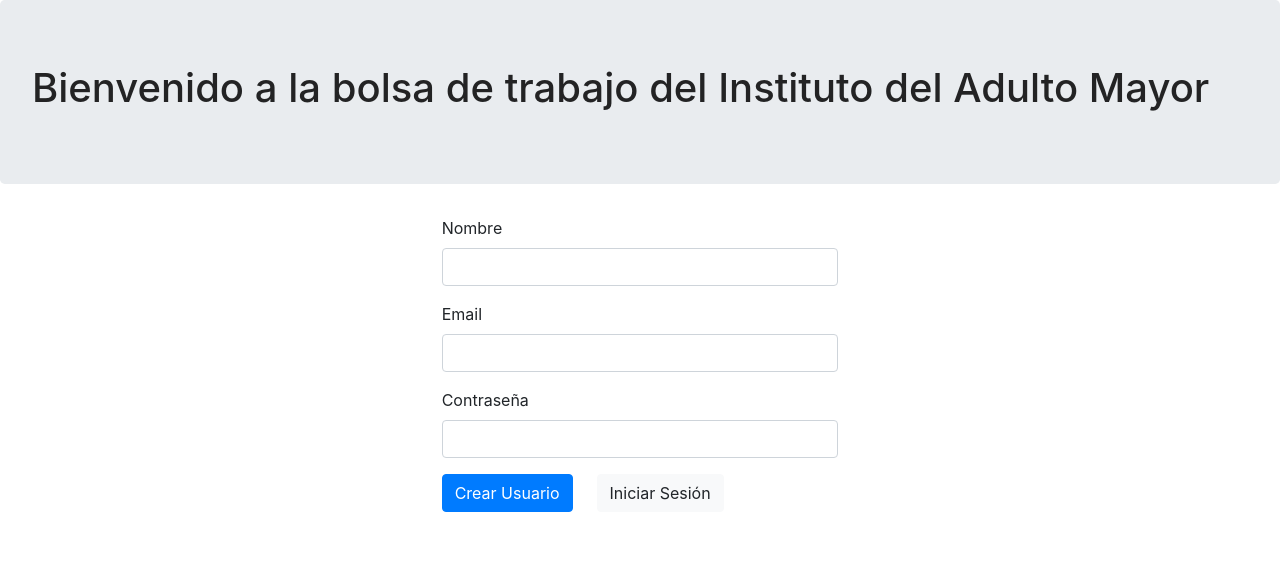
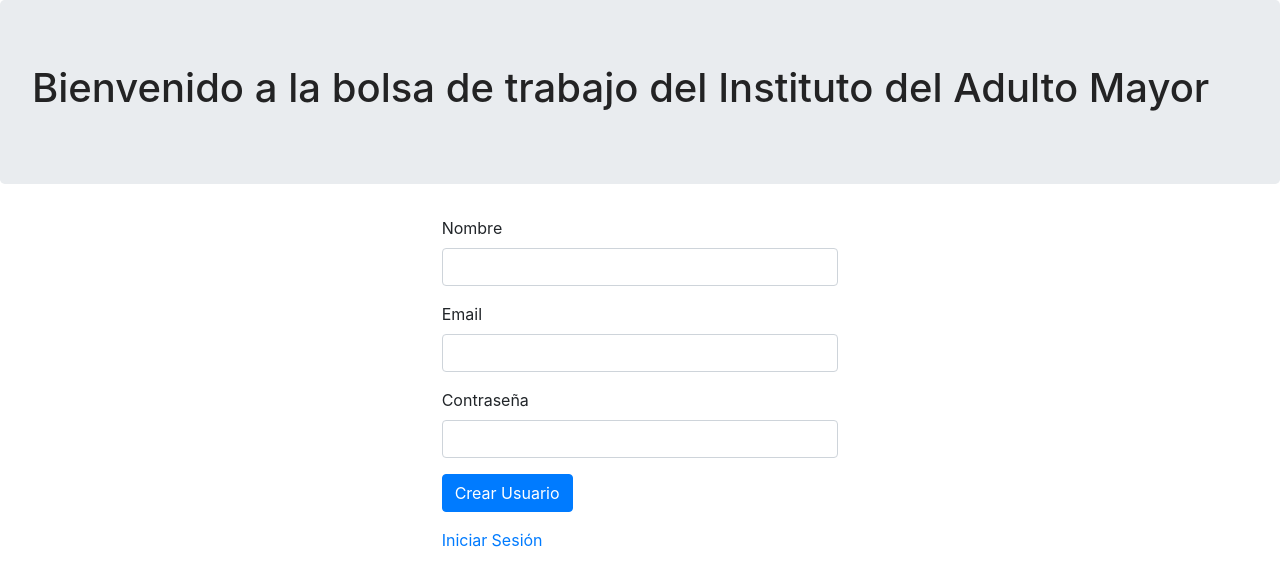
Before and after one commit to ProyectoIntegrador2018/bolsa_trabajo_front, a React (Create React App) app: page /register in a window 1280 px wide. Shown: the top 586 px of the page. Built offline with nearby package versions, Linux system fonts and the light colour scheme; no server answers.

Commit message:
Cambio de button a link debajo del otro buton

```diff
--- a/src/components/Authentication/SignIn.tsx
+++ b/src/components/Authentication/SignIn.tsx
@@ -67,9 +67,9 @@ function SignIn() {
                 </FormGroup>
                 <FormGroup>
                     <Button type="submit" value="submit" color="primary" className="mr-4">Iniciar Sesion</Button>
-                    <Link to="/register">
-                      <Button color="light" className="mr-4">Registrarse</Button>
-                    </Link>
+                </FormGroup>
+                <FormGroup>
+                    <Link to="/register">Registrarse</Link>
                 </FormGroup>
               </Form>
             </Col>
--- a/src/components/Authentication/SignUp.tsx
+++ b/src/components/Authentication/SignUp.tsx
@@ -41,9 +41,9 @@ const SignUp = () => {
                 </FormGroup>
                 <FormGroup>
                     <Button type="submit" value="submit" color="primary" className="mr-4">Crear Usuario</Button>
-                    <Link to="/">
-                      <Button color="light" className="mr-4">Iniciar Sesión</Button>
-                    </Link>
+                </FormGroup>
+                <FormGroup>
+                    <Link to="/">Iniciar Sesión</Link>
                 </FormGroup>
               </Form>
             </Col>
```
